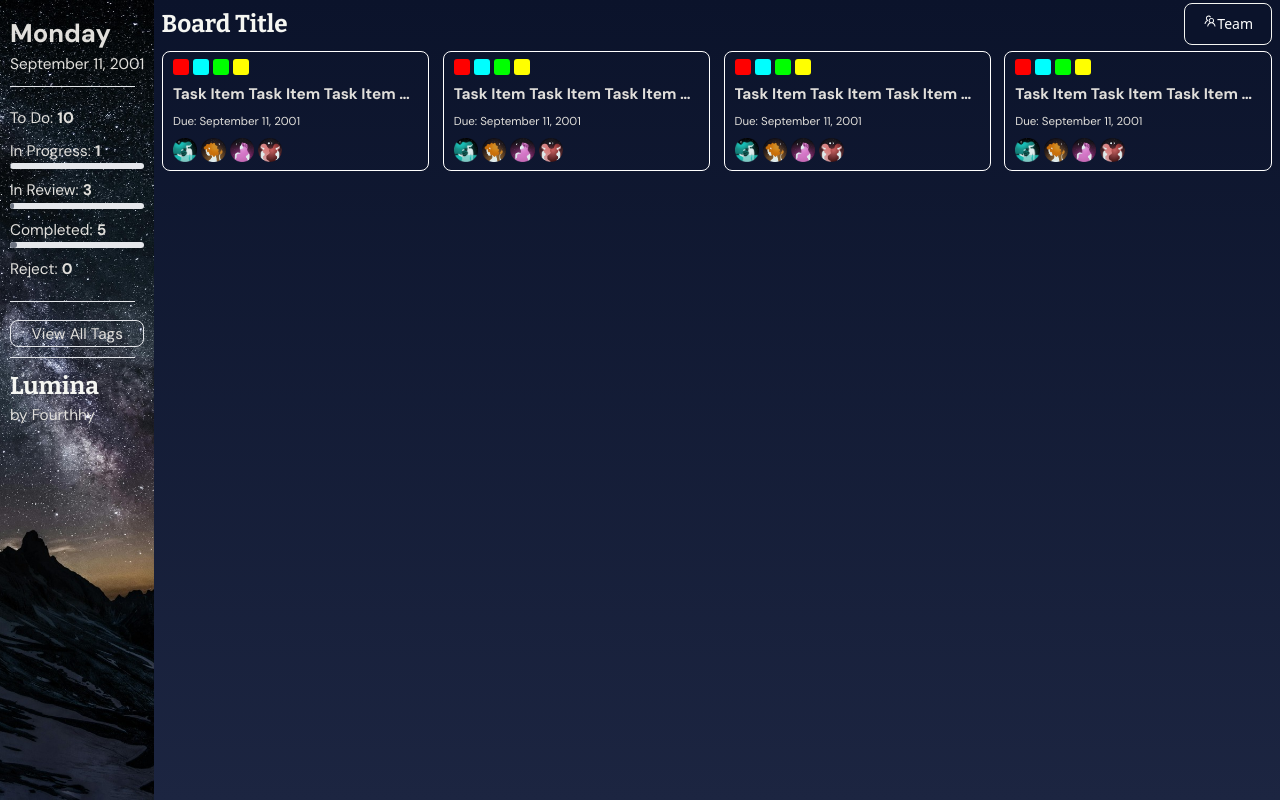
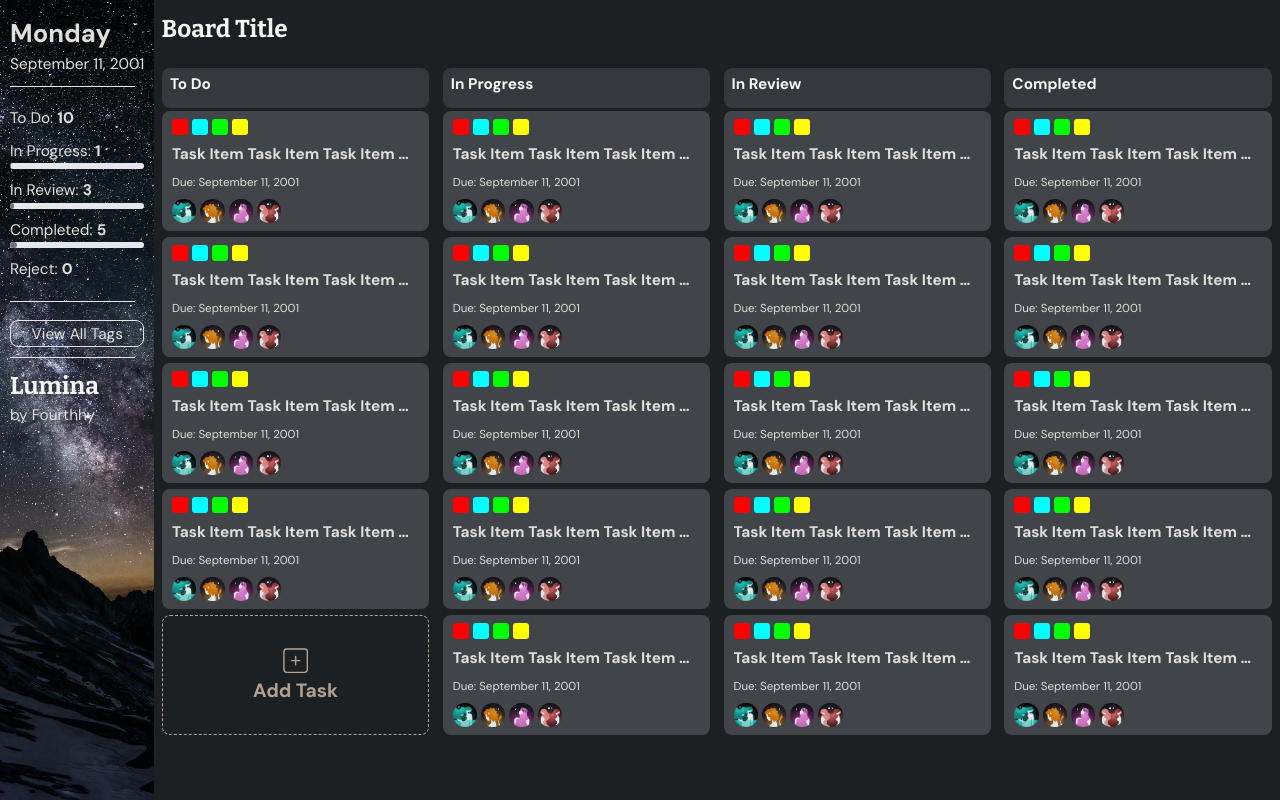
Before and after one commit to Fourthhy/Lumina, a React (Vite) app: page / in a window 1280 px wide. Built offline with nearby package versions, Linux system fonts and the light colour scheme.

Commit message:
Implementation: Discord Color Palette

```diff
--- a/src/components/functional/AddTask.jsx
+++ b/src/components/functional/AddTask.jsx
@@ -105,7 +105,7 @@ export default function AddTask() {
                 </Modal.Footer>
             </Modal>
             <div onClick={() => setOpenModal(true)}>
-                <div className="h-[18.5vh] w-[100%] border-[1px] border-[#b4a192] my-[3px] border-dashed rounded-[8px]">
+                <div className="h-[15vh] w-[100%] border-[1px] border-[#b4a192] my-[3px] border-dashed rounded-[8px]">
                     <div className="h-[100%] w-[100%] flex items-center flex-col justify-center">
                         <CiSquarePlus className="text-[#b4a192] text-[2.6vw]" />
                         <p className="font-Content text-[1.5vw] text-[#b4a192] font-bold">
--- a/src/components/functional/TaskBoard.jsx
+++ b/src/components/functional/TaskBoard.jsx
@@ -125,19 +125,12 @@ export default function TaskBoard() {
             <div className="overflow-y-hidden">
                 <div className="h-[6vh] w-[100%] overflow-y-hidden">
                     <div className="flex justify-between items-center w-[100%] h-[100%] overflow-y-hidden">
-                        <p className="font-Serif text-[1.9vw] text-[#F5F6F2] font-bold p-[8px]">Board Title</p>
+                        <p className="font-Serif text-[1.9vw] text-[#F5F6F2] font-bold pt-[10px] px-[8px]">Board Title</p>
                         <div className="flex items-center h-[100%] m-[8px] gap-3">
-                            <Button
-                                onClick={() => setOpenModal(true)}
-                                className="border-[#F5F6F2] bg-[#0b132b] enabled:hover:bg-[#1c2541]"
-                            >
-                                <AiOutlineTeam />
-                                Team
-                            </Button>
                         </div>
                     </div>
                 </div>
-                <div className="h-[94vh] w-[100%] flex items-center justify-center">
+                <div className="h-[90vh] w-[100%] flex items-center justify-center mt-[20px]">
                     <div className="h-[100%] w-[99%] grid grid-cols-4 gap-2 place-items-center">
                         {categoryHeaders.map((data) => (
                             <div className="h-[100%] w-[98%]" key={data.categoryID}>
--- a/src/components/functional/TaskContainer.jsx
+++ b/src/components/functional/TaskContainer.jsx
@@ -7,34 +7,23 @@ export default function TaskContainer({ categoryID, categoryName }) {
     const CategoryHeader = () => {
         return (
             <>
-                <div className="h-[5%] w-[100%] rounded-tl-[15px] rounded-tr-[15px] rounded-bl-[5px] rounded-br-[5px] bg-[#dbdbdb] border-[#cecece] border-[2px] overflow-y-hidden">
-                    <p className="font-Content text-[1.2vw] text-[#0b132b] pl-[8px] font-bold pt-[5px]">{categoryName}</p>
+                <div className="h-[5vh] w-[100%] rounded-[8px] bg-[#35383D] overflow-y-hidden">
+                    <p className="font-Content text-[1.2vw] text-[#F5F6F2] pl-[8px] font-bold pt-[5px]">{categoryName}</p>
                 </div>
             </>
         )
     }
 
-    const CategoryFooter = () => {
-        return (
-            <>
-                <Link to="/taskpage">
-                    <div className="h-[5%] w-[100%] rounded-tl-[5px] rounded-tr-[5px] rounded-bl-[15px] rounded-br-[15px] bg-[#dbdbdb] border-[#cecece] border-[2px]">
-                        <p className="font-Content text-[1vw] text-[#0b132b] font-bold pt-[5px] text-center">View All Task</p>
-                    </div>
-                </Link>
-            </>
-        )
-    }
     return (
         <>
             <div className="h-[100%] w-[100%]">
-                {/* <CategoryHeader /> */}
+                <CategoryHeader />
                 <TaskItem />
-                {/* <TaskItem /> */}
-                {/* <TaskItem /> */}
-                {/* {categoryID !== 1 ? (<TaskItem />) : ''} */}
-                {/* {categoryID === 1 ? (<AddTask />) : ''} */}
-                {/* <CategoryFooter /> */}
+                <TaskItem />
+                <TaskItem />
+                <TaskItem />
+                {categoryID !== 1 ? (<TaskItem />) : ''}
+                {categoryID === 1 ? (<AddTask />) : ''}
             </div>
         </>
     )
--- a/src/components/functional/TaskItem.jsx
+++ b/src/components/functional/TaskItem.jsx
@@ -64,8 +64,8 @@ export default function TaskItem() {
                 </Modal.Body>
             </Modal>
 
-            <div onClick={() => setOpenModal(true)} className="cursor-pointer">
-                <div className="h-[15vh] w-[100%] border-[1px] border-white my-[3px] rounded-[8px] flex flex-col justify-evenly">
+            <div onClick={() => setOpenModal(true)} className="cursor-pointer ">
+                <div className="h-[15vh] w-[100%] bg-[#414449] my-[3px] rounded-[8px] flex flex-col justify-evenly">
 
                     <div className="flex gap-1 items-center ml-[10px]">
                         {tagItems.map((tag) => (
--- a/src/index.css
+++ b/src/index.css
@@ -14,20 +14,25 @@
 
 /* For WebKit browsers */
 ::-webkit-scrollbar {
-    width: 8px; /* Width of the scrollbar */
+    width: 8px;
+    /* Width of the scrollbar */
 }
 
 ::-webkit-scrollbar-track {
-    background: transparent; /* Background of the scrollbar track */
+    background: transparent;
+    /* Background of the scrollbar track */
 }
 
 ::-webkit-scrollbar-thumb {
-    background: rgba(0, 0, 0, 0.5); /* Color of the scrollbar thumb */
-    border-radius: 10px; /* Rounded corners for the thumb */
+    background: rgba(0, 0, 0, 0.5);
+    /* Color of the scrollbar thumb */
+    border-radius: 10px;
+    /* Rounded corners for the thumb */
 }
 
 ::-webkit-scrollbar-thumb:hover {
-    background: rgba(0, 0, 0, 0.7); /* Color of the thumb on hover */
+    background: rgba(0, 0, 0, 0.7);
+    /* Color of the thumb on hover */
 }
 
 .glass {
@@ -60,7 +65,8 @@
     background: linear-gradient(to bottom,
             #F5F6F2,
             #E1DFDB,
-            #D9D6D1)
+            #D9D6D1
+            )
 }
 
 .white-fade-to-bottom {
@@ -77,8 +83,5 @@
 }
 
 .gradient-evening {
-    background: linear-gradient(to bottom,
-            #0b132b,
-            #1c2541
-        )
+    background:#1C2023
 }
```
